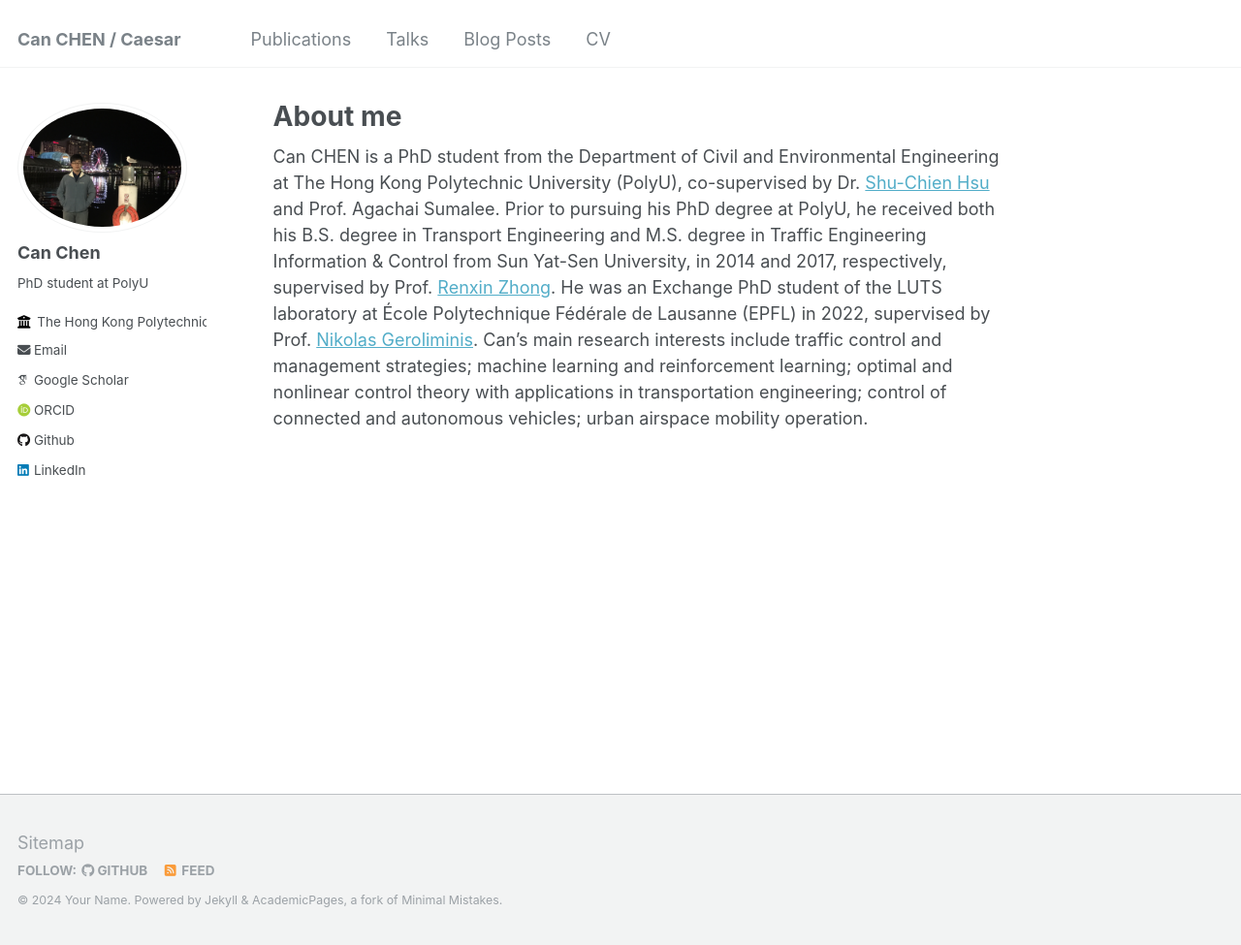
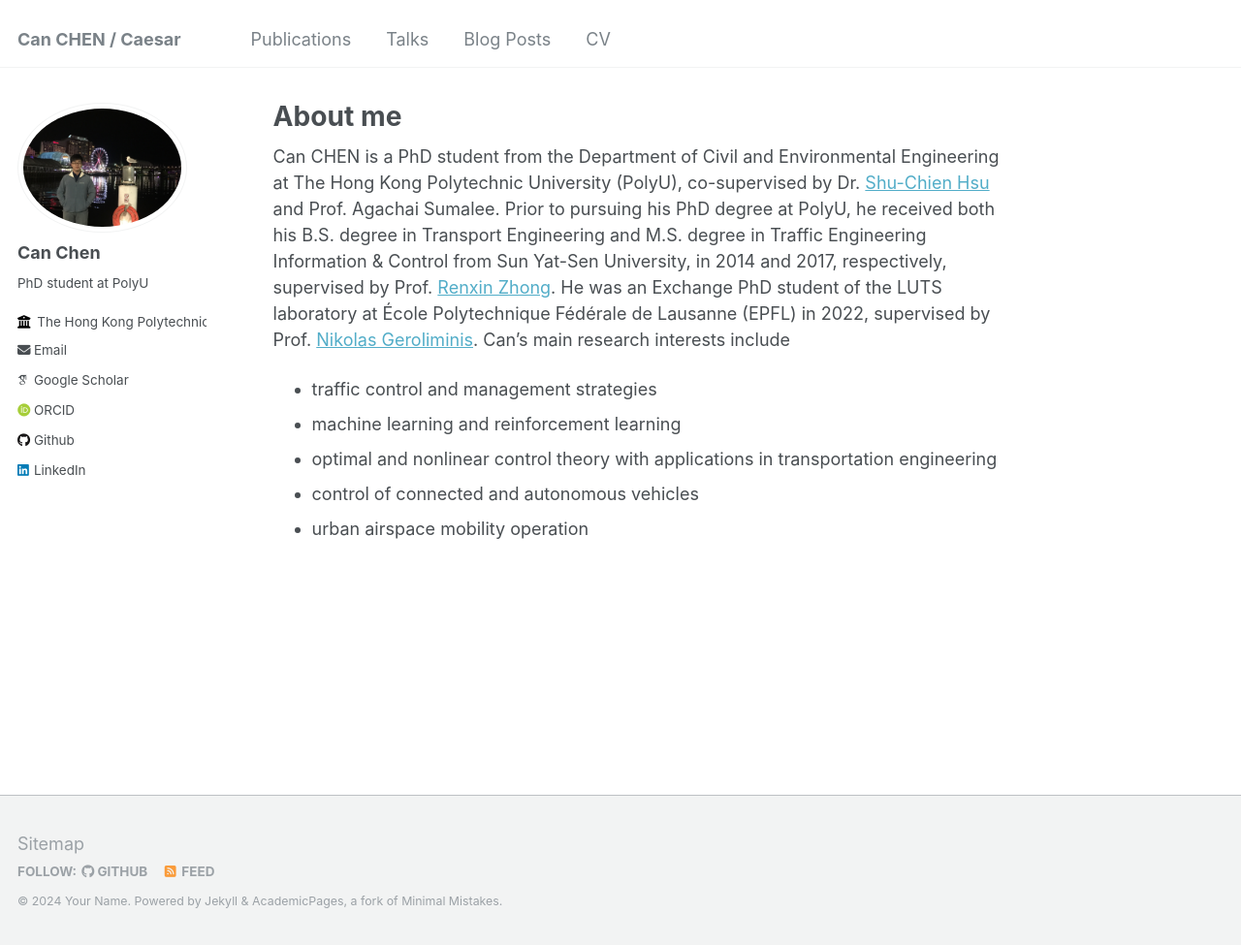
Before and after one commit to CanChen-Caesar/CanChen-Caesar.github.io, a Jekyll site: the page built from _pages/about.md, in a window 1280 px wide and 975 px high. Shown: the whole window at 97% size. Built offline with Jekyll 4.4.1, drawn with Linux system fonts in a browser that asks for light colours; some web fonts are replaced.

```diff
--- a/_pages/about.md
+++ b/_pages/about.md
@@ -7,7 +7,12 @@ redirect_from:
   - /about.html
 ---
 
-Can CHEN is a PhD student from the Department of Civil and Environmental Engineering at The Hong Kong Polytechnic University (PolyU), co-supervised by Dr. [Shu-Chien Hsu](https://drmarkhsu.wordpress.com/) and Prof. Agachai Sumalee. Prior to pursuing his PhD degree at PolyU, he received both his B.S. degree in Transport Engineering and M.S. degree in Traffic Engineering Information & Control from Sun Yat-Sen University, in 2014 and 2017, respectively, supervised by Prof. [Renxin Zhong](https://www.labxing.com/-1159). He was an Exchange PhD student of the LUTS laboratory at École Polytechnique Fédérale de Lausanne (EPFL) in 2022, supervised by Prof. [Nikolas Geroliminis](https://people.epfl.ch/nikolas.geroliminis). Can's main research interests include traffic control and management strategies; machine learning and reinforcement learning; optimal and nonlinear control theory with applications in transportation engineering; control of connected and autonomous vehicles; urban airspace mobility operation.
+Can CHEN is a PhD student from the Department of Civil and Environmental Engineering at The Hong Kong Polytechnic University (PolyU), co-supervised by Dr. [Shu-Chien Hsu](https://drmarkhsu.wordpress.com/) and Prof. Agachai Sumalee. Prior to pursuing his PhD degree at PolyU, he received both his B.S. degree in Transport Engineering and M.S. degree in Traffic Engineering Information & Control from Sun Yat-Sen University, in 2014 and 2017, respectively, supervised by Prof. [Renxin Zhong](https://www.labxing.com/-1159). He was an Exchange PhD student of the LUTS laboratory at École Polytechnique Fédérale de Lausanne (EPFL) in 2022, supervised by Prof. [Nikolas Geroliminis](https://people.epfl.ch/nikolas.geroliminis). Can's main research interests include
+* traffic control and management strategies
+* machine learning and reinforcement learning
+* optimal and nonlinear control theory with applications in transportation engineering
+* control of connected and autonomous vehicles
+* urban airspace mobility operation
 
 <!--
 A data-driven personal website
```
